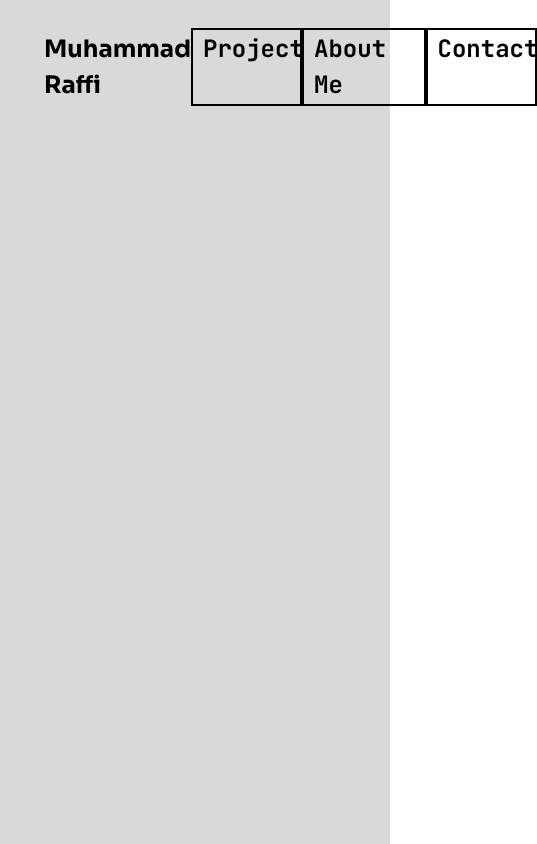
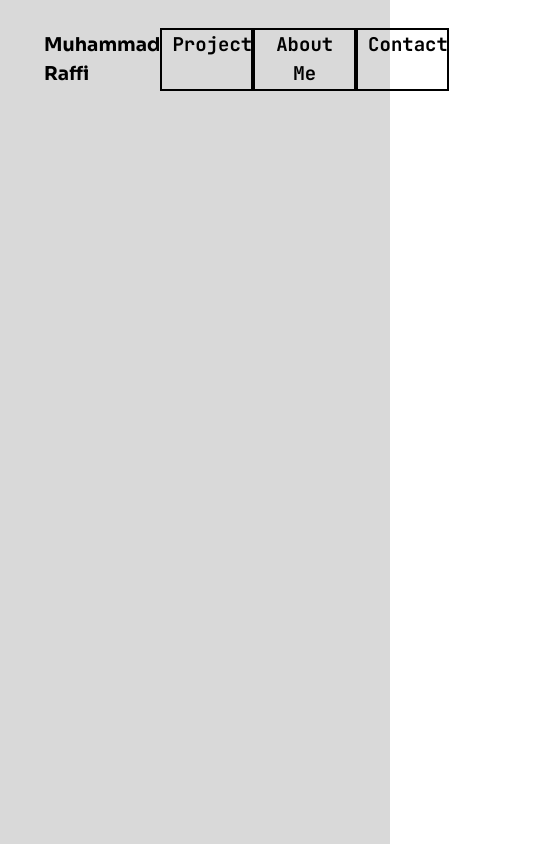
Before and after one commit to Raffi38321/Web-Porto, a React (Vite) app: page / in a window 390 px wide. Shown: the top 844 px of the page, 537 px wide, since content can reach past the window. Built offline with nearby package versions, Linux system fonts and the light colour scheme.

Commit message:
fix:font nav

```diff
--- a/package.json
+++ b/package.json
@@ -12,7 +12,8 @@
   "dependencies": {
     "motion": "^12.29.2",
     "react": "^19.2.0",
-    "react-dom": "^19.2.0"
+    "react-dom": "^19.2.0",
+    "react-router-dom": "^7.13.0"
   },
   "devDependencies": {
     "@eslint/js": "^9.39.1",
--- a/src/components/ButtonNav.tsx
+++ b/src/components/ButtonNav.tsx
@@ -1,11 +1,14 @@
 import React from "react";
 import { motion } from "motion/react";
+import { useNavigate } from "react-router-dom";
 
 type BNav = {
   children: string;
+  link: string;
 };
 
-const ButtonNav = ({ children }: BNav) => {
+const ButtonNav = ({ children, link }: BNav) => {
+  const navigate = useNavigate();
   return (
     <motion.div
       className="
@@ -17,6 +20,7 @@ const ButtonNav = ({ children }: BNav) => {
       initial="rest"
       whileHover="hover"
       animate="rest"
+      onClick={() => navigate(link)}
     >
       <motion.div
         variants={{
@@ -34,8 +38,10 @@ const ButtonNav = ({ children }: BNav) => {
       <motion.p
         className="
           relative z-10
-          font-bold text-[24px]
+          font-bold text-[19px]
+          md:text-[24px]
           font-jetbrainMono
+          text-center
         "
         variants={{
           rest: { color: "#000" },
--- a/src/components/NavBar.tsx
+++ b/src/components/NavBar.tsx
@@ -4,11 +4,13 @@ import ButtonNav from "./ButtonNav";
 const NavBar = () => {
   return (
     <div className="flex flex-row justify-between items-center sticky top-7">
-      <h1 className="text-[24px] font-bold font-sora">Muhammad Raffi</h1>
+      <h1 className="text-[19px] font-bold font-sora md:text-[24px]">
+        Muhammad Raffi
+      </h1>
       <section className="flex flex-row">
-        <ButtonNav>Project</ButtonNav>
-        <ButtonNav>About Me</ButtonNav>
-        <ButtonNav>Contact</ButtonNav>
+        <ButtonNav link="/project">Project</ButtonNav>
+        <ButtonNav link="/about-me">About Me</ButtonNav>
+        <ButtonNav link="/contact">Contact</ButtonNav>
       </section>
     </div>
   );
--- a/src/main.tsx
+++ b/src/main.tsx
@@ -2,9 +2,12 @@ import { StrictMode } from "react";
 import { createRoot } from "react-dom/client";
 import "./style/index.css";
 import App from "./App.tsx";
+import { BrowserRouter } from "react-router-dom";
 
 createRoot(document.getElementById("root")!).render(
   <StrictMode>
-    <App />
+    <BrowserRouter>
+      <App />
+    </BrowserRouter>
   </StrictMode>,
 );
```
Also changed, not shown: 1 other file (tests, documents, lock files or other folders).
